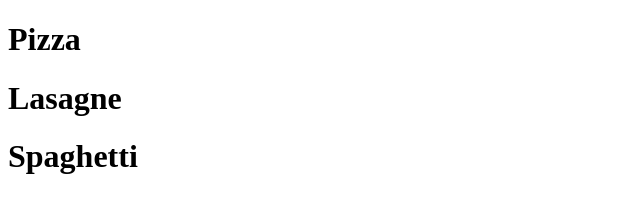
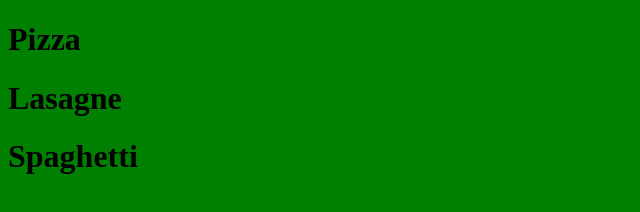
Before and after one commit to Bram-Anhinga/Webtech2_Lab1, a plain HTML site: page recepten_didi.html in a window 1280 px wide. Shown: the whole page, without its empty margins (0-640 px from the left). Drawn offline with Linux system fonts and the light colour scheme.

Commit message:
CSS file

```diff
--- a/recepten_didi.html
+++ b/recepten_didi.html
@@ -3,6 +3,7 @@
 <head>
   <meta charset="UTF-8">
   <title>Recepten Didi</title>
+  <link rel="stylesheet" type="text/css" href="style.css">
 </head>
 <body>
   <h1>Pizza</h1>
--- /dev/null
+++ b/style.css
@@ -0,0 +1,3 @@
+body{
+  background-color: green;
+}
```
